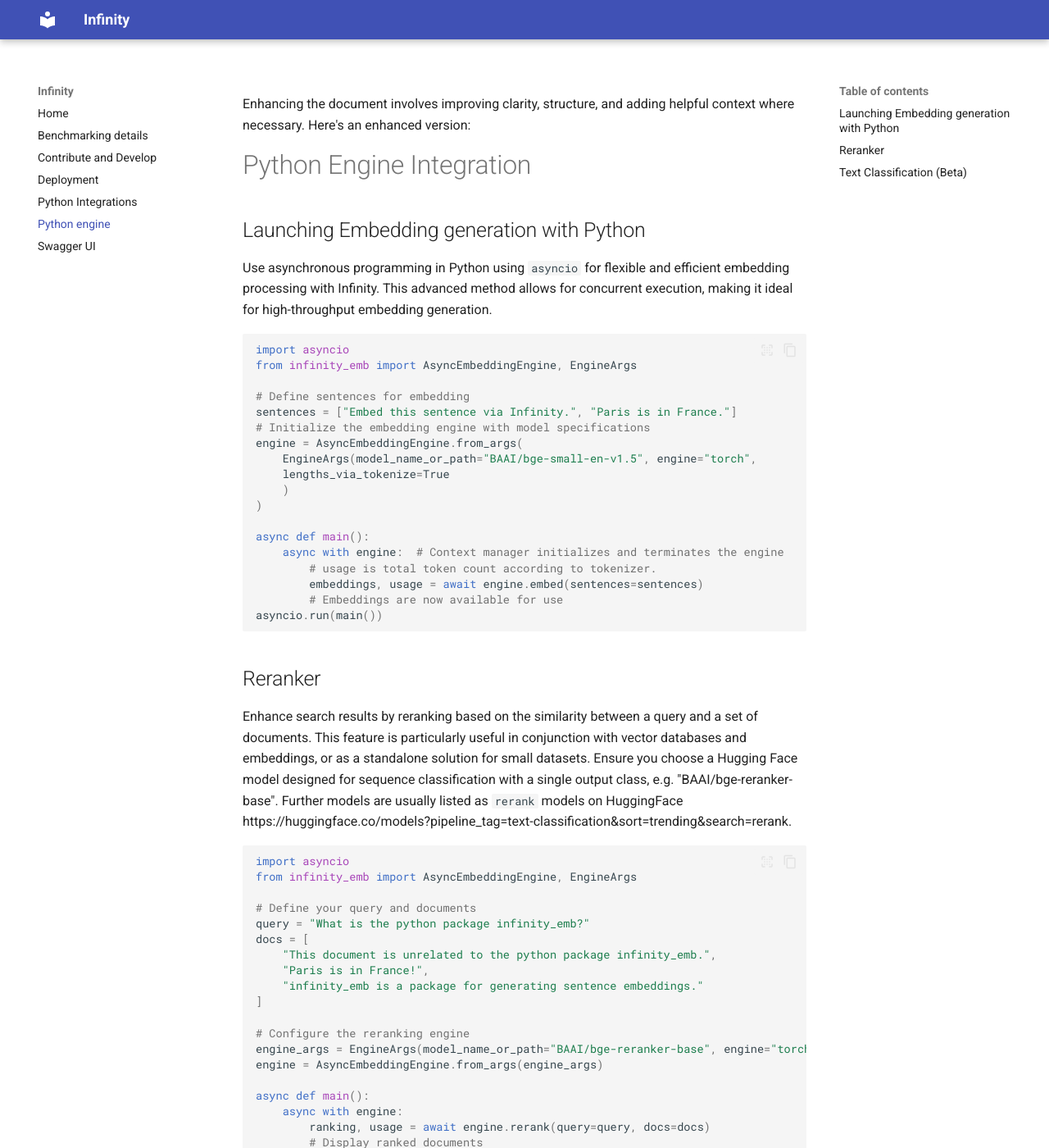
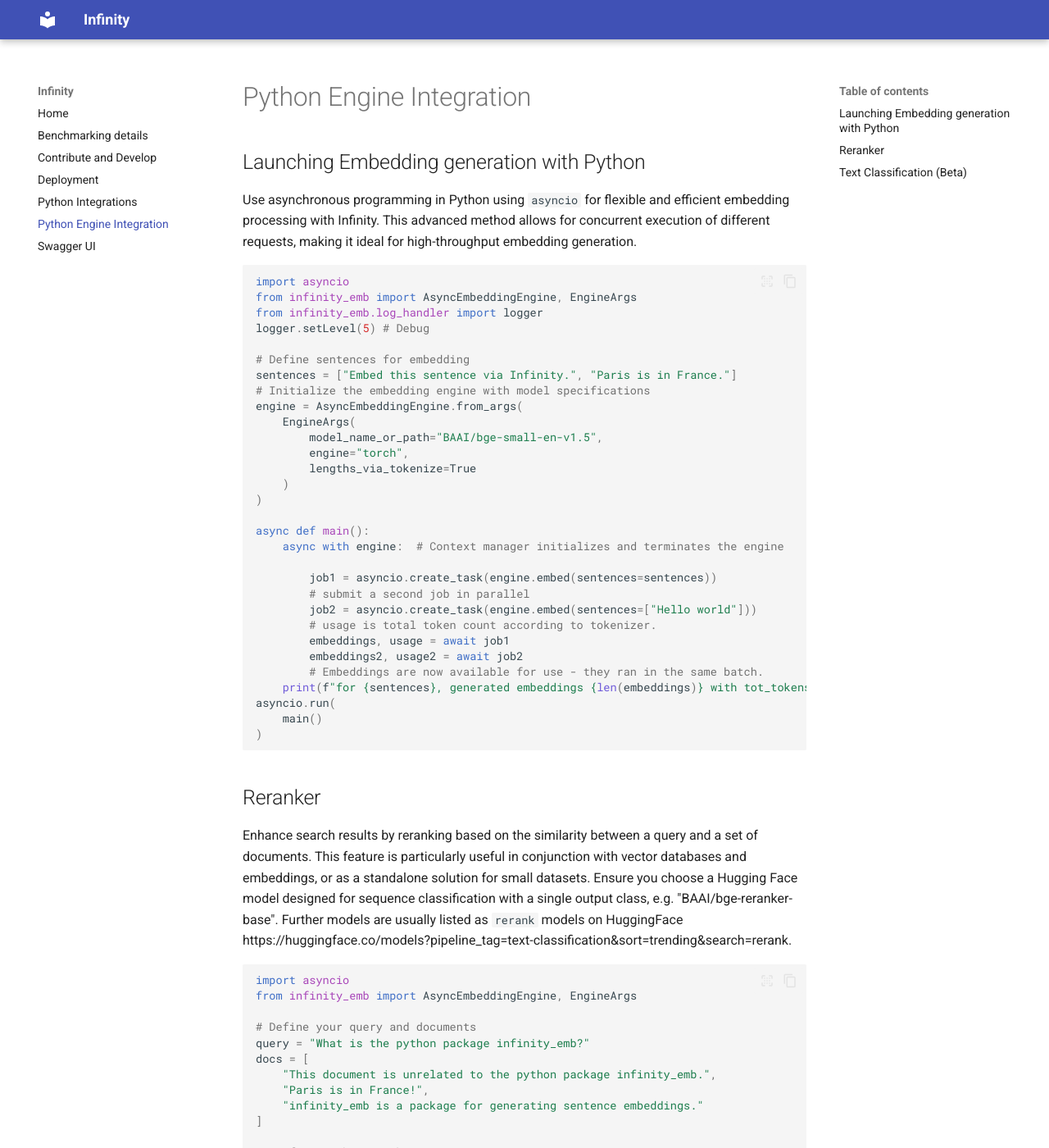
Before and after one commit to michaelfeil/infinity, an MkDocs documentation site: the page built from docs/docs/python_engine.md, in a window 1280 px wide and 1400 px high. Shown: the whole window at 82% size. Built offline with MkDocs 1.6.1 and Material for MkDocs 9.7.7, drawn with Linux system fonts in a browser that asks for light colours; the version menu is left out.

Commit message:
update python engine docs

````diff
--- a/docs/docs/python_engine.md
+++ b/docs/docs/python_engine.md
@@ -1,30 +1,40 @@
-Enhancing the document involves improving clarity, structure, and adding helpful context where necessary. Here's an enhanced version:
-
 # Python Engine Integration
 
 ## Launching Embedding generation with Python
 
-Use asynchronous programming in Python using `asyncio` for flexible and efficient embedding processing with Infinity. This advanced method allows for concurrent execution, making it ideal for high-throughput embedding generation.
+Use asynchronous programming in Python using `asyncio` for flexible and efficient embedding processing with Infinity. This advanced method allows for concurrent execution of different requests, making it ideal for high-throughput embedding generation.
 
 ```python
 import asyncio
 from infinity_emb import AsyncEmbeddingEngine, EngineArgs
+from infinity_emb.log_handler import logger
+logger.setLevel(5) # Debug
 
 # Define sentences for embedding
 sentences = ["Embed this sentence via Infinity.", "Paris is in France."]
 # Initialize the embedding engine with model specifications
 engine = AsyncEmbeddingEngine.from_args(
-    EngineArgs(model_name_or_path="BAAI/bge-small-en-v1.5", engine="torch",
-    lengths_via_tokenize=True
+    EngineArgs(
+        model_name_or_path="BAAI/bge-small-en-v1.5",
+        engine="torch",
+        lengths_via_tokenize=True
     )
 )
 
 async def main():
     async with engine:  # Context manager initializes and terminates the engine
+
+        job1 = asyncio.create_task(engine.embed(sentences=sentences))
+        # submit a second job in parallel
+        job2 = asyncio.create_task(engine.embed(sentences=["Hello world"]))
         # usage is total token count according to tokenizer.
-        embeddings, usage = await engine.embed(sentences=sentences)
-        # Embeddings are now available for use
-asyncio.run(main())
+        embeddings, usage = await job1
+        embeddings2, usage2 = await job2
+        # Embeddings are now available for use - they ran in the same batch.
+    print(f"for {sentences}, generated embeddings {len(embeddings)} with tot_tokens={usage}")
+asyncio.run(
+    main()
+)
 ```
 
 ## Reranker
````
